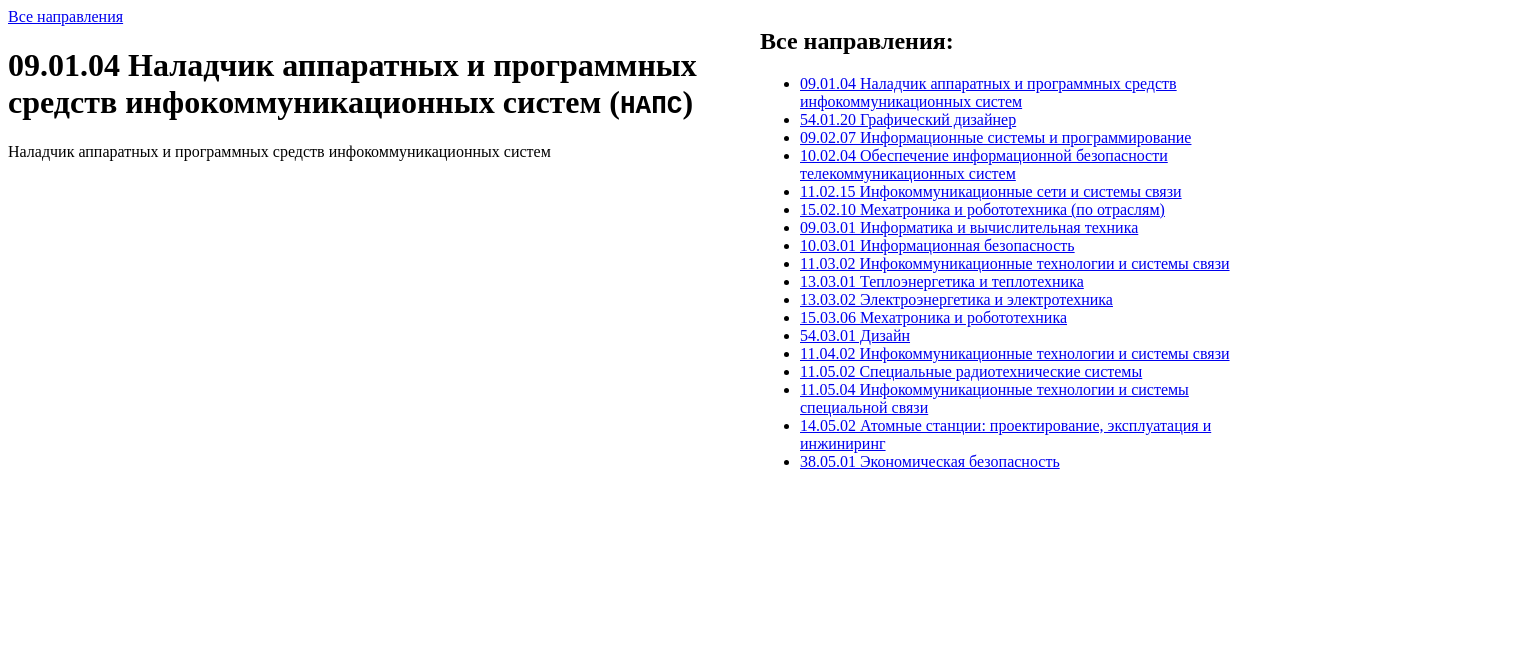
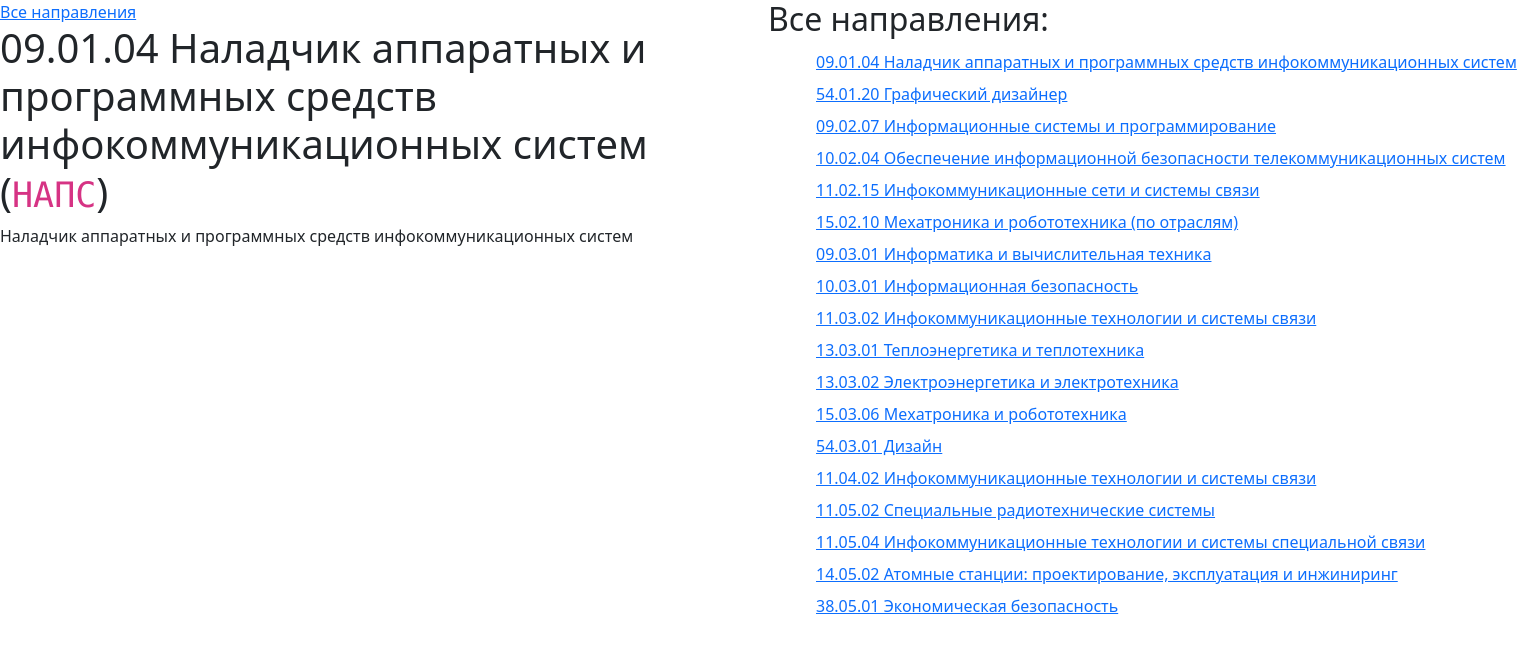
Before and after one commit to softarius/svelte0, a SvelteKit app: page /schola/np/09.01.04 in a window 1280 px wide. Shown: the top 650 px of the page, 1517 px wide, since content can reach past the window. Built offline with nearby package versions, Linux system fonts and the light colour scheme.

Commit message:
Подключен Bootstrap 5

```diff
--- a/src/app.html
+++ b/src/app.html
@@ -1,12 +1,20 @@
 <!doctype html>
 <html lang="en">
+
 <head>
 	<meta charset="utf-8" />
 	<meta name="viewport" content="width=device-width, initial-scale=1" />
 	<meta name="text-scale" content="scale" />
+	<link href="https://cdn.jsdelivr.net/npm/bootstrap@5.0.2/dist/css/bootstrap.min.css" rel="stylesheet"
+		integrity="sha384-EVSTQN3/azprG1Anm3QDgpJLIm9Nao0Yz1ztcQTwFspd3yD65VohhpuuCOmLASjC" crossorigin="anonymous">
+	<script src="https://cdn.jsdelivr.net/npm/bootstrap@5.0.2/dist/js/bootstrap.bundle.min.js"
+		integrity="sha384-MrcW6ZMFYlzcLA8Nl+NtUVF0sA7MsXsP1UyJoMp4YLEuNSfAP+JcXn/tWtIaxVXM"
+		crossorigin="anonymous"></script>
 	%sveltekit.head%
 </head>
+
 <body data-sveltekit-preload-data="hover">
 	<div style="display: contents">%sveltekit.body%</div>
 </body>
+
 </html>
--- a/src/routes/schola/np/+page.svelte
+++ b/src/routes/schola/np/+page.svelte
@@ -13,7 +13,7 @@
 	</tr>
 {/snippet}
 
-<table class="table table bordered">
+<table class="table table-sm table-bordered table-hover">
 	<thead>
 		<tr>
 			<th>Код</th>
--- a/src/routes/schola/np/[code]/+layout.svelte
+++ b/src/routes/schola/np/[code]/+layout.svelte
@@ -6,15 +6,18 @@
 	<main>
 		{@render children()}
 	</main>
+
 	<aside>
 		<h2>Все направления:</h2>
+		<div class="dropdown">
 			<ul>
 				{#each data.nps as { code, name }}
-				<li>
+					<li class="dropdown-item">
 						<a href="/schola/np/{code}">{code} {name}</a>
 					</li>
 				{/each}
 			</ul>
+		</div>
 	</aside>
 </div>
 
```
Lines whose indentation alone changed are shown as unchanged.
